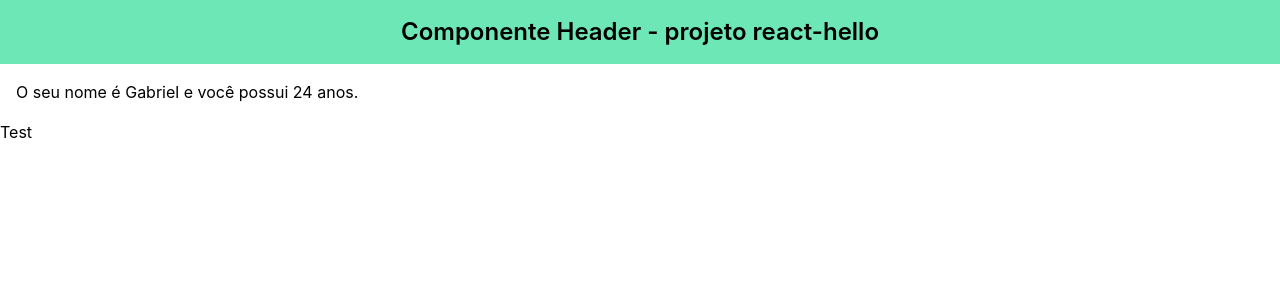
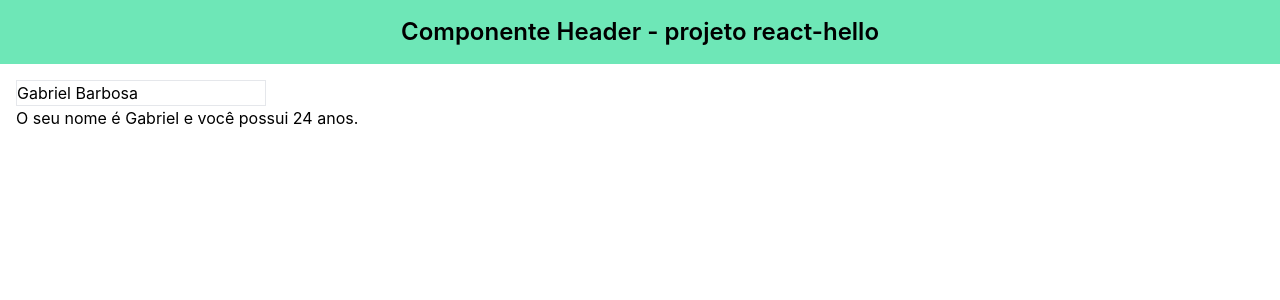
Before and after one commit to Gabriel-Barbosa-de-Oliveira/mba-front-end, a React (Create React App) app in the folder react-bootcamp/modulo-2-react/react-hello/: page / in a window 1280 px wide. Shown: the top 300 px of the page. Built offline with nearby package versions, Linux system fonts and the light colour scheme.

Commit message:
Erro ao passar variavel direto para input. Não pode fazer isso não

```diff
--- a/react-bootcamp/modulo-2-react/react-hello/src/App.js
+++ b/react-bootcamp/modulo-2-react/react-hello/src/App.js
@@ -3,6 +3,8 @@ import Main from "./components/Main";
 import Test from "./components/Test";
 
 export default function App() {
+
+  let name = "Gabriel Barbosa"
 
   return (
     <>
@@ -10,11 +12,9 @@ export default function App() {
         Componente Header - projeto react-hello
       </Header>
       <Main>
+        <input className="border" type='text' value={name} />
         <p>O seu nome é Gabriel e você possui 24 anos.</p>
       </Main>
-      <Test number={10} string="Teste" visible data={{ a: 1, b: 2 }} onClick={() => {
-        console.log('click')
-      }}></Test>
     </>
   )
 }
--- a/react-bootcamp/modulo-2-react/react-hello/src/components/Test.js
+++ b/react-bootcamp/modulo-2-react/react-hello/src/components/Test.js
@@ -7,4 +7,10 @@ function Test(props) {
   )
 }
 
+
+/* { <Test number={10} string="Teste" visible data={{ a: 1, b: 2 }} onClick={() => {
+  console.log('click')
+}}></Test> }*/
+
+
 export default Test
```
